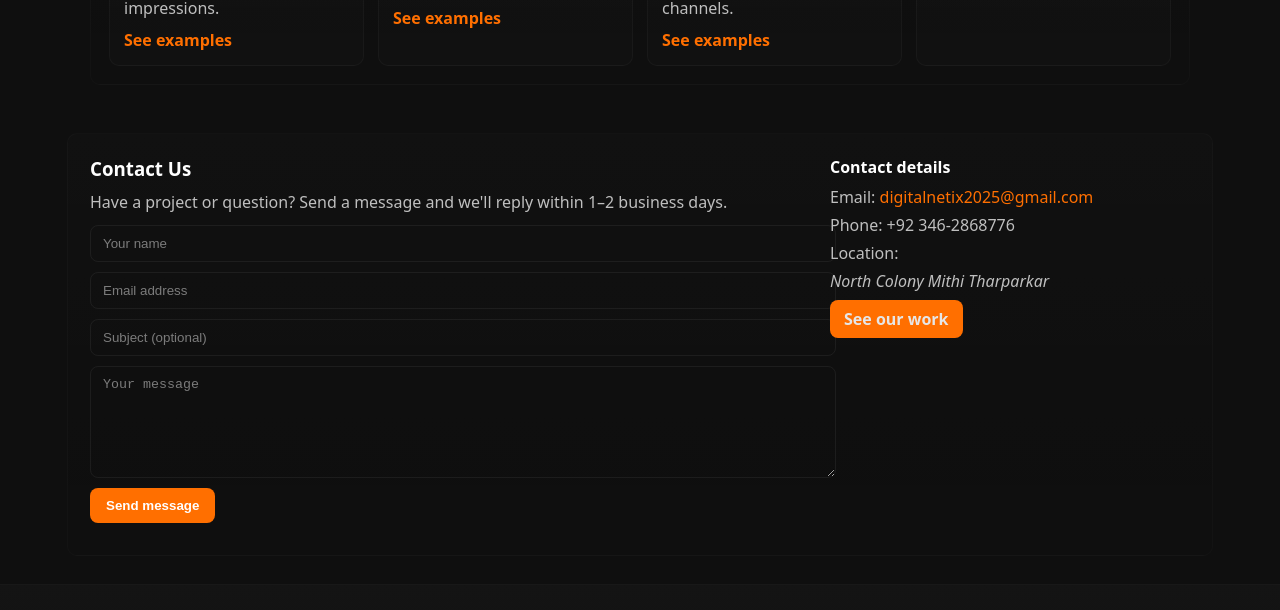
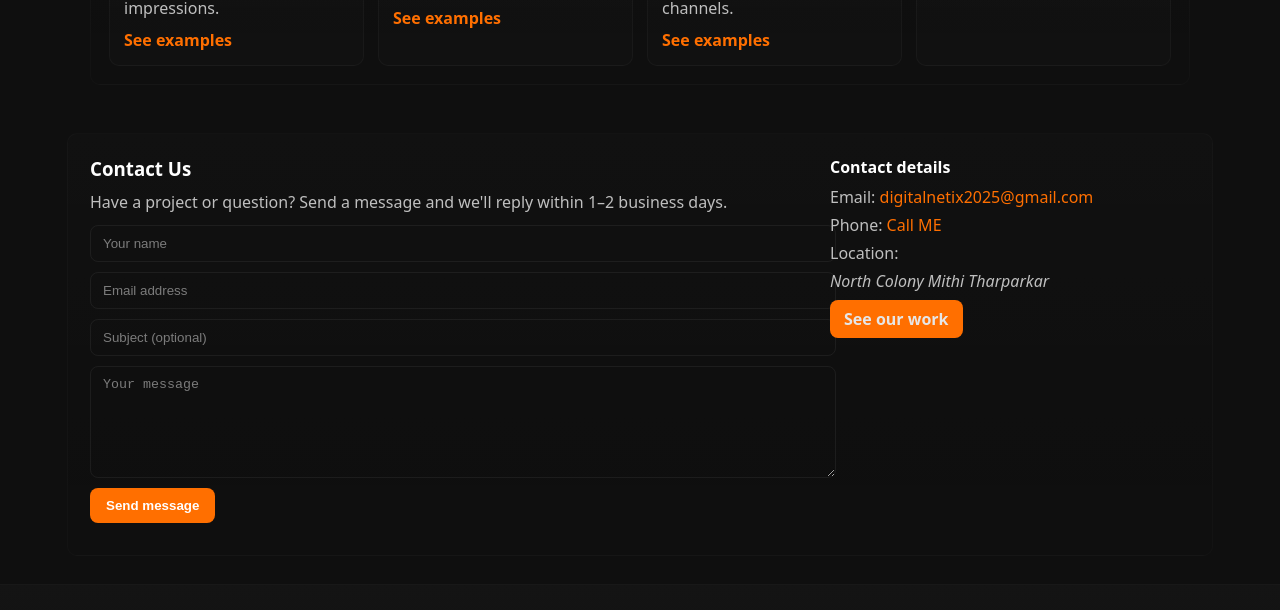
Before and after one commit to sateej9/Digital-Netix, a plain HTML site: page index.html in a window 1280 px wide. Shown: the part 1575-2185 px from the top of the page. Drawn offline with Linux system fonts and the light colour scheme.

Commit message:
Update index.html

```diff
--- a/index.html
+++ b/index.html
@@ -380,7 +380,7 @@
   <div class="info" aria-hidden="false">
     <h4 style="margin:0 0 8px; color:#fff;">Contact details</h4>
     <p style="margin:6px 0;">Email: <a href="mailto:digitalnetix2025@gmail.com">digitalnetix2025@gmail.com</a></p>
-    <p style="margin:6px 0;">Phone: +92 346-2868776</p>
+    <p style="margin:6px 0;">Phone: <a href="tel:+923462868776">Call ME</a></p>
     <p style="margin:6px 0;">Location: <address>North Colony Mithi Tharparkar</address></p>
 
     <p style="margin-top:12px;"><a class="cta" style="color: #e6e6e6;" href="#projects">See our work</a></p>
```
